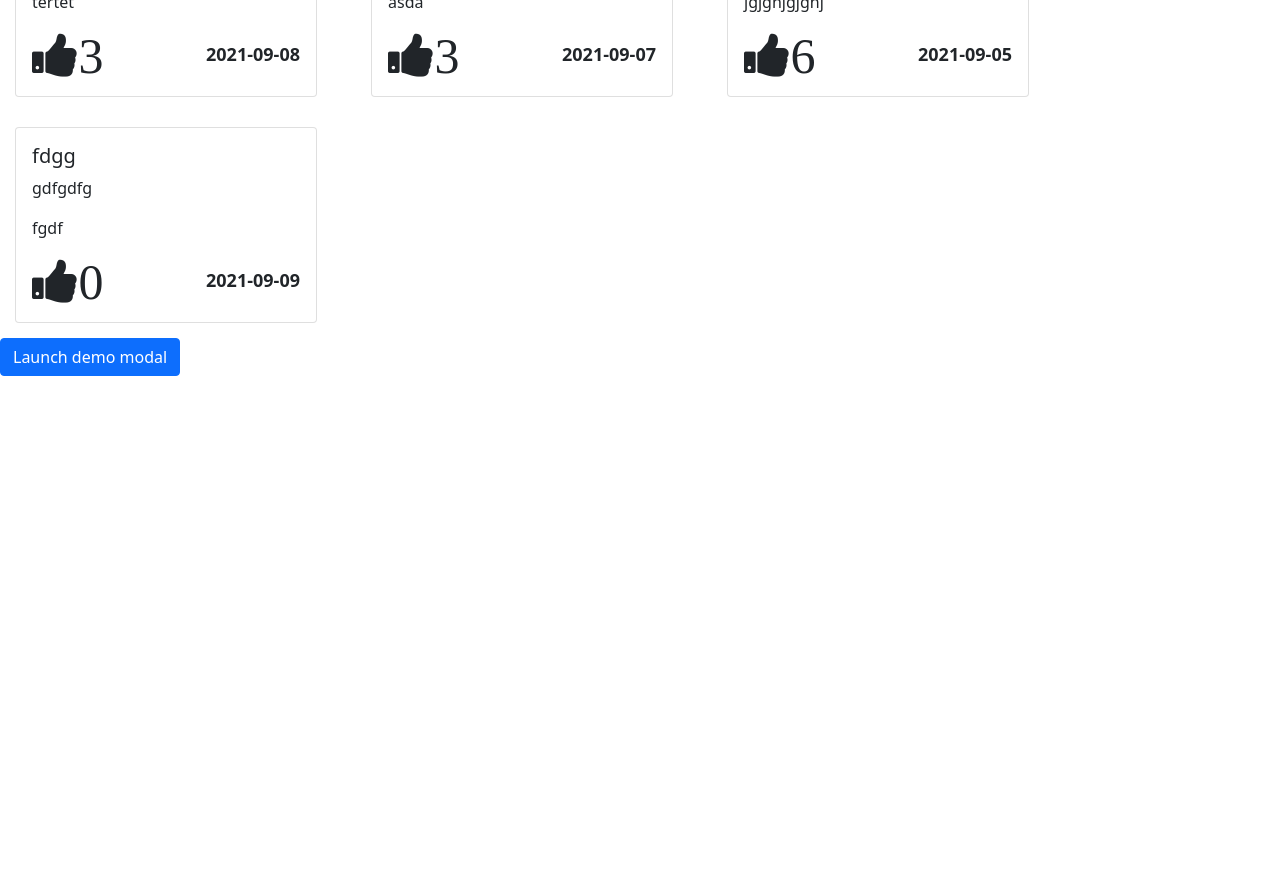
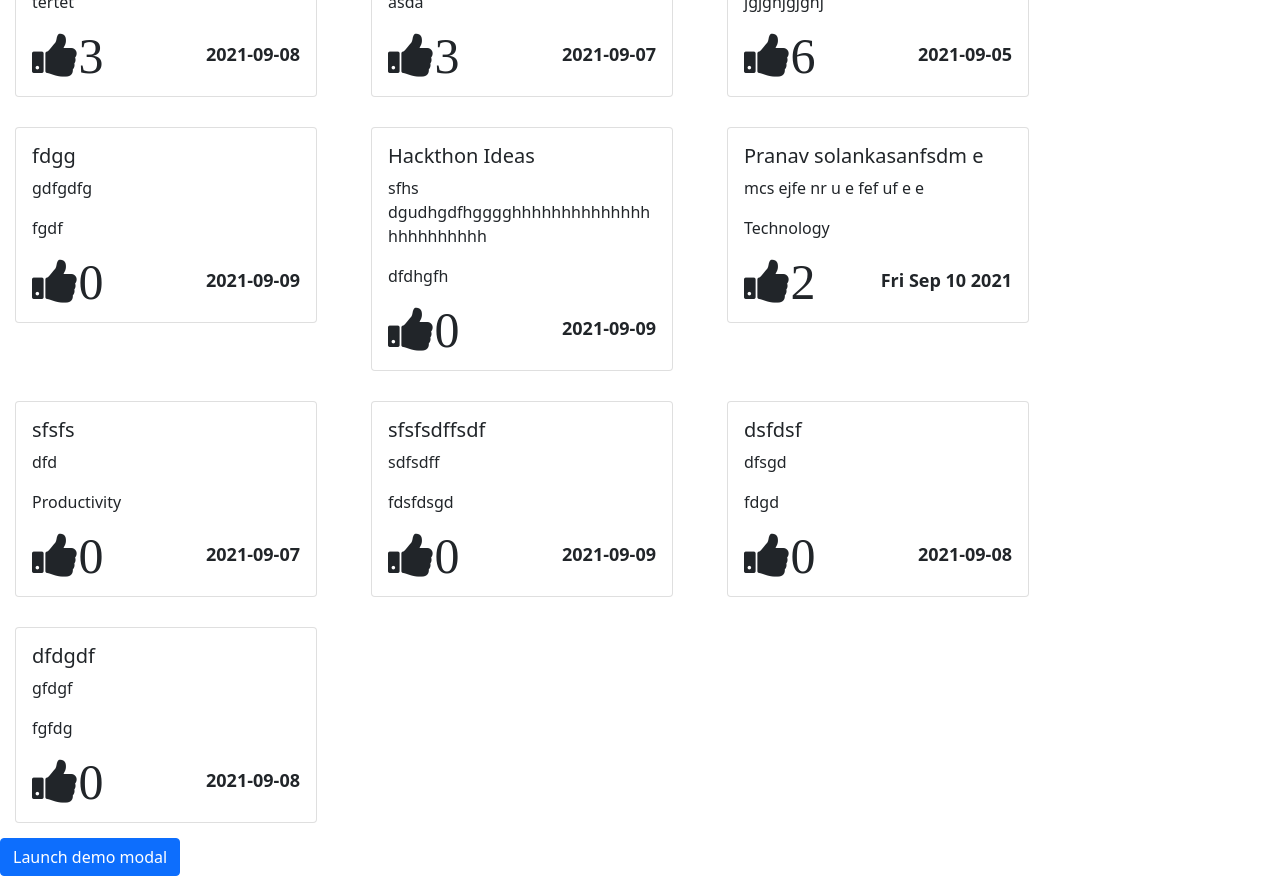
Before and after one commit to pranavsolanki-new/Pranav-project-sample, an Angular app: page / in a window 1280 px wide. Shown: the part 1080-1956 px from the top of the page. Before the commit the page ends 1456 px from the top, so only its background shows below. Built offline with nearby package versions, Linux system fonts and the light colour scheme; data requests are answered from the project's data file.

Commit message:
Sorting by date and count added

```diff
--- a/Task.json
+++ b/Task.json
@@ -1,18 +1,18 @@
 {
   "Projects": [
     {
-      "id": 1,
       "Title": "Cooking",
       "Description": "This application will help the user to cook something, even if he does not know the recipe. It is necessary to describe the available ingredients, and the application will show the corresponding dish that can be prepared from this set of products.",
       "Tags": "LifeStyle",
-      "Crdate":  "2021-08-15",
-      "Count": 0
+      "Crdate": "Sun Aug 15 2021",
+      "Count": 10,
+      "id": 1
     },
     {
       "Title": "Anti-thief",
       "Description": "With this tool, the user will be able to send a signal to the police station about any atrocities noticed. In addition, this application may include a database with useful information on criminal activity in the city.",
       "Tags": "Tools",
-      "Crdate":  "2021-08-20",
+      "Crdate": "2021-08-20",
       "Count": 3,
       "id": 2
     },
@@ -20,7 +20,7 @@
       "Title": "Design and interior design",
       "Description": "This app is designed to help you design your living space. The user photographs the room and applies various designs, patterns, and elements to the picture, achieving the ideal room.",
       "Tags": "Simulation",
-      "Crdate":  "2021-08-30",
+      "Crdate": "2021-08-30",
       "Count": 3,
       "id": 3
     },
@@ -29,7 +29,7 @@
       "Title": "Online presentation",
       "Description": " Sometimes it can be difficult to prepare a presentation for your team. With a cloud Android app, this tedious process will be eliminated. All team members can collaborate and contribute online.",
       "Tags": "Productivity",
-      "Crdate":  "2021-08-29",
+      "Crdate": "2021-08-29",
       "Count": 0
     },
     {
@@ -68,7 +68,7 @@
       "Title": "ssdfs",
       "Description": "sdsd",
       "Tags": "sdsds",
-      "Crdate":"2021-09-03",
+      "Crdate": "2021-09-03",
       "Count": 4,
       "id": 9
     },
@@ -103,6 +103,54 @@
       "Crdate": "2021-09-09",
       "Count": 0,
       "id": 13
+    },
+    {
+      "Title": "Hackthon Ideas",
+      "Description": "sfhs dgudhgdfhgggghhhhhhhhhhhhhhhhhhhhhhhh  ",
+      "Tags": "dfdhgfh",
+      "Crdate": "2021-09-09",
+      "Count": 0,
+      "id": 14
+    },
+    {
+      "Title": "Pranav solankasanfsdm e",
+      "Description": "mcs  ejfe nr u  e fef  uf e e",
+      "Tags": "Technology",
+      "Crdate": "Fri Sep 10 2021",
+      "Count": 2,
+      "id": 15
+    },
+    {
+      "Title": "sfsfs",
+      "Description": "dfd",
+      "Tags": "Productivity",
+      "Crdate": "2021-09-07",
+      "Count": 0,
+      "id": 23
+    },
+    {
+      "Title": "sfsfsdffsdf",
+      "Description": "sdfsdff",
+      "Tags": "fdsfdsgd",
+      "Crdate": "2021-09-09",
+      "Count": 0,
+      "id": 24
+    },
+    {
+      "Title": "dsfdsf",
+      "Description": "dfsgd",
+      "Tags": "fdgd",
+      "Crdate": "2021-09-08",
+      "Count": 0,
+      "id": 25
+    },
+    {
+      "Title": "dfdgdf",
+      "Description": "gfdgf",
+      "Tags": "fgfdg",
+      "Crdate": "2021-09-08",
+      "Count": 0,
+      "id": 26
     }
   ]
 }
--- a/src/app/app.component.css
+++ b/src/app/app.component.css
@@ -32,3 +32,42 @@
     font-size: 18px;
     margin-top: 60px;
   }
+  dropbtn {
+    background-color: #4CAF50;
+    color: white;
+    padding: 16px;
+    font-size: 16px;
+    border: none;
+    cursor: pointer;
+  }
+
+  .dropdown {
+    position: relative;
+    display: inline-block;
+  }
+
+  .dropdown-content {
+    display: none;
+    position: absolute;
+    background-color: #f9f9f9;
+    min-width: 160px;
+    box-shadow: 0px 8px 16px 0px rgba(0,0,0,0.2);
+    z-index: 1;
+  }
+
+  .dropdown-content a {
+    color: black;
+    padding: 12px 16px;
+    text-decoration: none;
+    display: block;
+  }
+
+  .dropdown-content a:hover {background-color: #f1f1f1}
+
+  .dropdown:hover .dropdown-content {
+    display: block;
+  }
+
+  .dropdown:hover .dropbtn {
+    background-color: #3e8e41;
+  }
--- a/src/app/app.component.html
+++ b/src/app/app.component.html
@@ -18,37 +18,45 @@
 
 
 
+
 <button type="button" class="btn btn-primary" data-bs-toggle="modal" data-bs-target="#exampleModal" >
   Launch demo modal
 </button>
-
-
-
 <div class="modal fade" id="exampleModal" tabindex="-1" aria-labelledby="exampleModalLabel" aria-hidden="true" *ngFor= 'let group of optionalgroup ; let i = index'>
   <div class="modal-dialog">
     <div class="modal-content">
       <div class="modal-header">
         <div class="input-group mb-3">
-          <span class="input-group-text" id="title">Add Title</span>
-          <input type="text" name ='Title' [(ngModel)] = 'group.Title'class="form-control" aria-label="Sizing example input" aria-describedby="inputGroup-sizing-default">
+          <span class="input-group-text" id="title">Add Title*</span>
+          <input type="text" name ='Title' [(ngModel)] = 'group.Title'class="form-control" aria-label="Sizing example input" aria-describedby="inputGroup-sizing-default"  #Title="ngModel" required>
+          <span class="text-danger" *ngIf="submitted && group.Title==''">{{requiredmsg}}</span>
         </div>
+
       </div>
       <div class="modal-body">
         <div class="input-group mb-3">
-          <span class="input-group-text" id="description"> Add Description</span>
-          <input type="text" name ='Description' [(ngModel)] = 'group.Description'class="form-control"  aria-label="Sizing example input" aria-describedby="inputGroup-sizing-default">
+          <span class="input-group-text" id="description"> Add Description*</span>
+          <input type="text" name ='Description' [(ngModel)] = 'group.Description'class="form-control"  aria-label="Sizing example input" aria-describedby="inputGroup-sizing-default"  #Description="ngModel" required>
+          <span class="text-danger" *ngIf="submitted && group.Description==''">{{requiredmsg}}</span>
         </div>
+
         <div class="input-group mb-3">
-          <span class="input-group-text" id="tags">Add tags</span>
-          <input type="text" name ='Tags' [(ngModel)] = 'group.Tags' class="form-control"  aria-label="Sizing example input" aria-describedby="inputGroup-sizing-default">
+          <span class="input-group-text" id="tags">Add tags*</span>
+            <select (change)="selectChangeHandler($event,group)">
+              <option [value]= "value.name" *ngFor = "let value of dropdownvalue">{{value.name}}</option>
+          </select>
+          <input type="text" name ='Tags' [(ngModel)] = 'group.Tags' class="form-control"  aria-label="Sizing example input" aria-describedby="inputGroup-sizing-default" #Tags="ngModel" required>
+          <span class="text-danger" *ngIf="submitted && group.Tags==''">{{requiredmsg}}</span>
         </div>
+
         <div class="input-group mb-3">
-          <span class="input-group-text" id="crdate">Creation date</span>
-          <input type="date" name ='Crdate' placeholder="dd-mm-yyyy" value="" min="1997-01-01" max="2030-12-31"[(ngModel)] = 'group.Crdate' class="form-control"  aria-label="Sizing example input" aria-describedby="inputGroup-sizing-default">
+          <span class="input-group-text" id="crdate">Creation date*</span>
+          <input type="date" name ='Crdate' placeholder="dd-mm-yyyy" value="" min="1997-01-01" max="2030-12-31"[(ngModel)] = 'group.Crdate' class="form-control"  aria-label="Sizing example input" aria-describedby="inputGroup-sizing-default" #Crdate ="ngModel" required>
+          <span class="text-danger" *ngIf="submitted && group.Crdate==''">{{requiredmsg}}</span>
         </div>
       </div>
       <div class="modal-footer">
-        <button type="button" class="btn btn-secondary" #closebutton data-bs-dismiss="modal">Close</button>
+        <button type="button" class="btn btn-secondary" #closebutton data-bs-dismiss="modal" (click)='CloseButton()'>Close</button>
         <button type="button" class="btn btn-primary" (click)='Popupmodel(i,group)'>Save changes</button>
       </div>
     </div>
--- a/src/app/app.component.ts
+++ b/src/app/app.component.ts
@@ -28,11 +28,19 @@ optionalgroup=[{
   Crdate:''
 
 }]
+dropdownvalue =[{"name":"Lifestyle"},{"name":"Technology"},{"name":"Productivity"},{"name":"Simulation"},{"name":"Tools"}]
+  submitted: boolean = false;
+  requiredmsg: any;
 
 constructor(private _hackideaservices: HackIdeaService ) {
 
 }
 
+selectChangeHandler(event:any,row:any){
+  debugger
+  row.Tags =event.target.value
+  console.log(event.target.value)
+}
 
 ngOnInit() {
   //debugger
@@ -79,15 +87,44 @@ DateSort(){
 UpvoteSort(){
   this.Sorting ='CountSort'
 }
+
+CloseButton()
+{
+  debugger
+  this.optionalgroup=[{
+    Title:'',
+    Description:'',
+    Tags:'',
+    Crdate:''
+  }]
+}
    Popupmodel(index:any,group:any)
   {
-    //debugger
-    this.closebutton.nativeElement.click();
+    debugger
+    this.submitted = true;
+
+    if(group.Title==''|| group.Description =='' || group.Tags=='' || group.Crdate=='')
+    {
+      this.requiredmsg = "Required Field*"
+    }
+
+    else {
     //console.log(value);
     //this.projects=[];
     let  values ={'Title':group.Title,'Description':group.Description,'Tags':group.Tags,'Crdate':group.Crdate,'Count':0}
     //const datavalue = JSON.parse(values)
    // this.projects.push(values)
     this.postdata(values)
+
+    this.optionalgroup=[{
+                          Title:'',
+                          Description:'',
+                          Tags:'',
+                          Crdate:''
+                        }]
+    this.closebutton.nativeElement.click();
+
+  }
+    //this.optionalgroup=[]
   }
 }
--- a/src/app/sortingpipe.pipe.ts
+++ b/src/app/sortingpipe.pipe.ts
@@ -15,7 +15,7 @@ export class SortingpipePipe implements PipeTransform {
       })
       console.log(value)
         value.sort((a:any,b:any) =>{
-       return a.Crdate-b.Crdate;
+       return b.Crdate-a.Crdate;
       })
       value.map((a:any) =>{
         return a.Crdate = a.Crdate.toDateString();
@@ -25,7 +25,7 @@ export class SortingpipePipe implements PipeTransform {
     }
     if(args=='CountSort'){
       value.sort((a:any,b:any) =>{
-       return a.Count-b.Count;
+       return b.Count-a.Count;
       })
       console.log(value);
       return value
```
